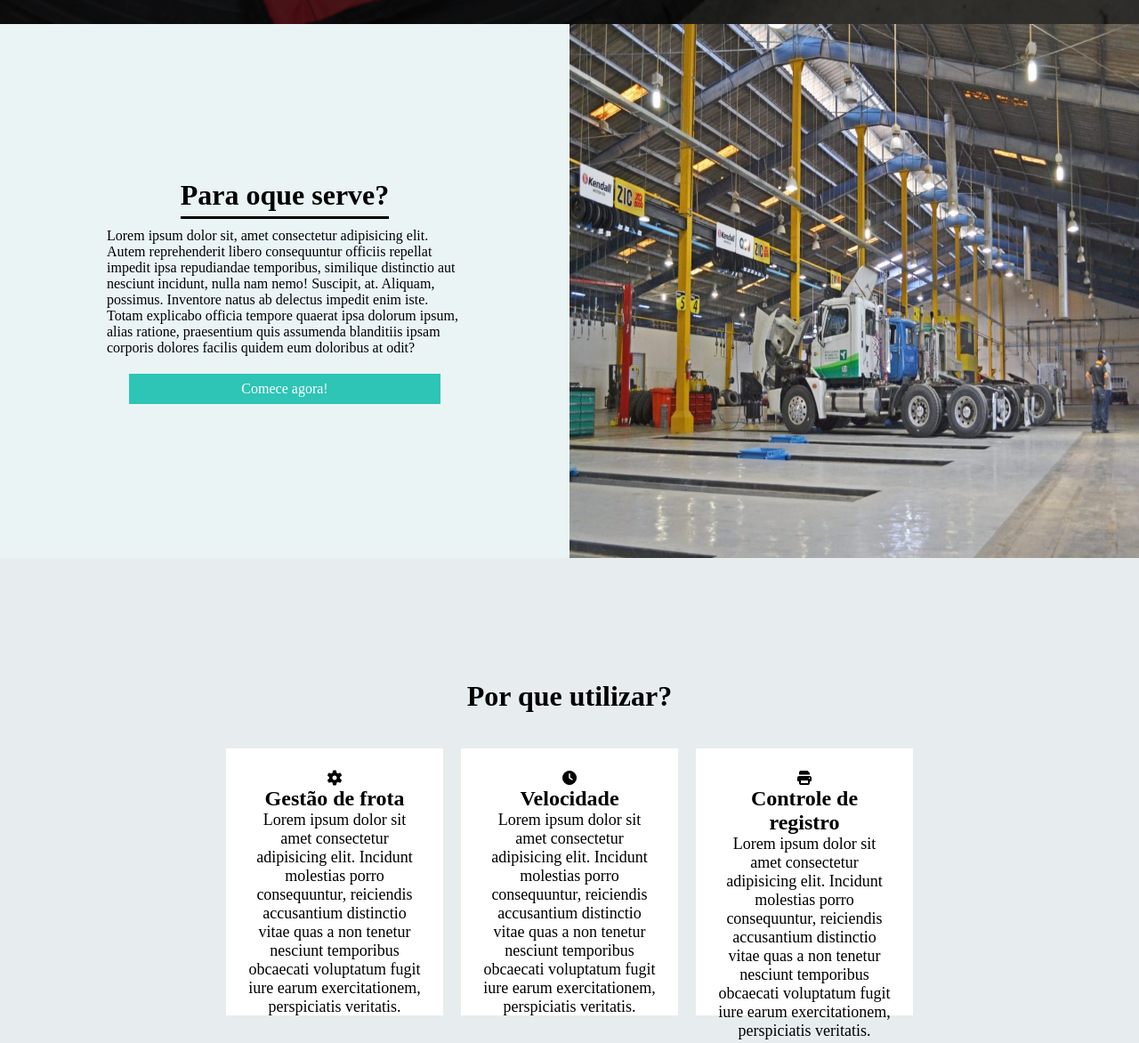
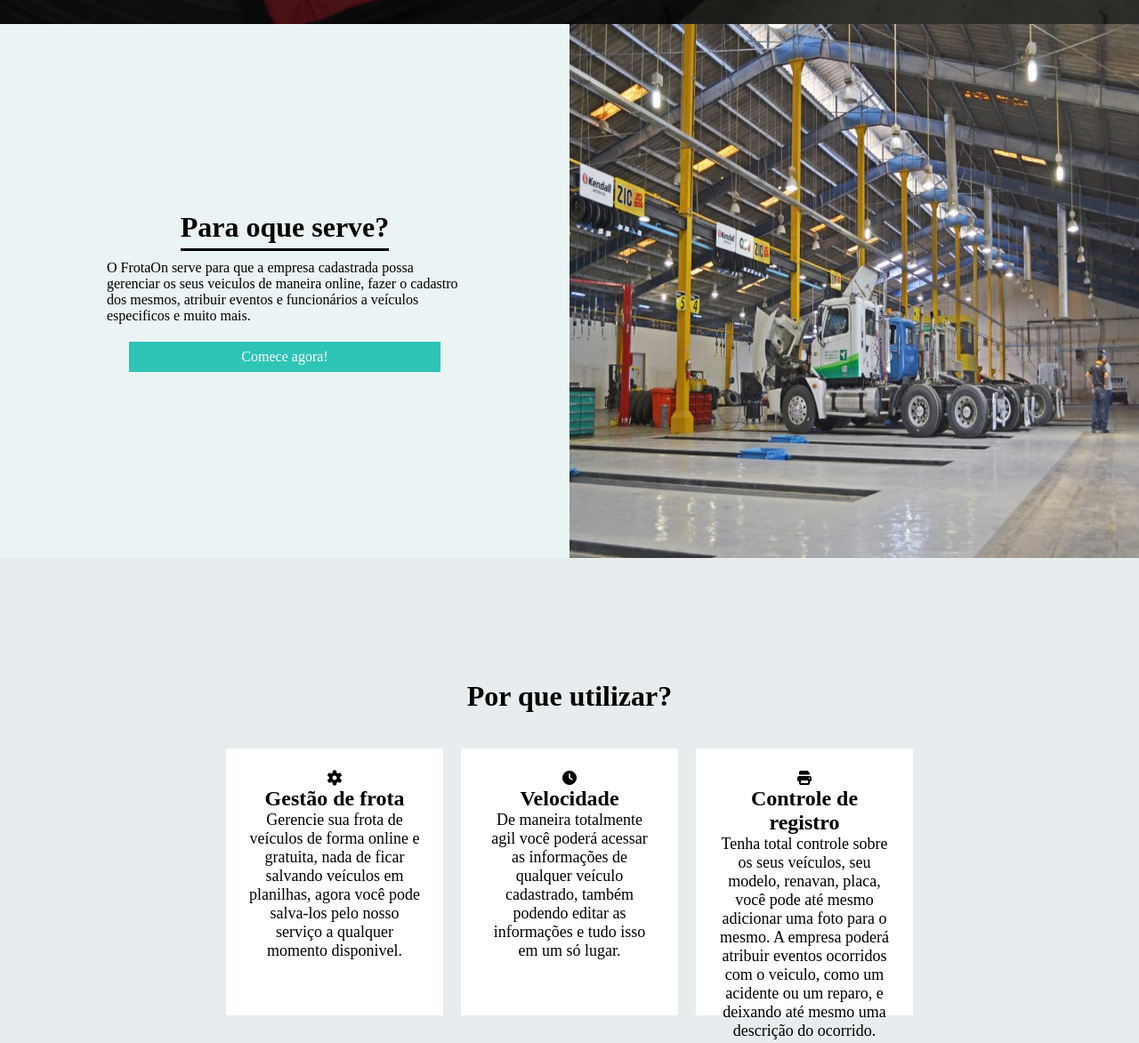
Before and after one commit to thiagomello23/Projeto_faculdade_3, a plain HTML site: page FRONT-END/trab2semestre.html in a window 1280 px wide. Shown: the part 773-1945 px from the top of the page at 89% size. Drawn offline with Linux system fonts and the light colour scheme; files that its build step writes are made by us from their sources.

Commit message:
Adicionando mensagens Home

```diff
--- a/FRONT-END/trab2semestre.html
+++ b/FRONT-END/trab2semestre.html
@@ -32,8 +32,8 @@
                 </nav>
             </header>
             <div class="hero--content">
-                <h1>Nome do produto</h1>
-                <p>Lorem ipsum dolor sit amet consectetur, adipisicing elit. Vitae quo repellat temporibus sint saepe? Earum eius deserunt corporis molestias consequatur est, atque omnis doloremque! Aspernatur omnis officia laudantium cum aut.</p>
+                <h1>FrotaOn</h1>
+                <p>O melhor controle de frota online do brasil! Venha conhecer o funcionamento do nosso serviço, basta apenas se cadastrar!</p>
                 <a href="./_pages/logreg.html" class="hero--btn">Inicie agora!</a>
             </div>
         </div>
@@ -41,8 +41,7 @@
         <div class="intro--produto" id="sobre">
             <div class="intro--produto--content">
                 <h1 class="intro--title">Para oque serve?</h1>
-                <p>Lorem ipsum dolor sit, amet consectetur adipisicing elit. Autem reprehenderit libero consequuntur officiis repellat impedit ipsa repudiandae temporibus, similique distinctio aut nesciunt incidunt, nulla nam nemo! Suscipit, at. Aliquam, possimus.
-                Inventore natus ab delectus impedit enim iste. Totam explicabo officia tempore quaerat ipsa dolorum ipsum, alias ratione, praesentium quis assumenda blanditiis ipsam corporis dolores facilis quidem eum doloribus at odit?</p>
+                <p>O FrotaOn serve para que a empresa cadastrada possa gerenciar os seus veiculos de maneira online, fazer o cadastro dos mesmos, atribuir eventos e funcionários a veículos especificos e muito mais.</p>
                 <a  href="./_pages/logreg.html" class="intro--btn">Comece agora!</a>
             </div>
             <div class="intro--produto--img--container">
@@ -57,19 +56,19 @@
                 <div class="card--porque">
                     <i class="fa-solid fa-gear"></i>
                     <h2>Gestão de frota</h2>
-                    <p>Lorem ipsum dolor sit amet consectetur adipisicing elit. Incidunt molestias porro consequuntur, reiciendis accusantium distinctio vitae quas a non tenetur nesciunt temporibus obcaecati voluptatum fugit iure earum exercitationem, perspiciatis veritatis.</p>
+                    <p>Gerencie sua frota de veículos de forma online e gratuita, nada de ficar salvando veículos em planilhas, agora você pode salva-los pelo nosso serviço a qualquer momento disponivel.</p>
                 </div>
 
                 <div class="card--porque">
                     <i class="fa-solid fa-clock"></i>
                     <h2>Velocidade</h2>
-                    <p>Lorem ipsum dolor sit amet consectetur adipisicing elit. Incidunt molestias porro consequuntur, reiciendis accusantium distinctio vitae quas a non tenetur nesciunt temporibus obcaecati voluptatum fugit iure earum exercitationem, perspiciatis veritatis.</p>
+                    <p>De maneira totalmente agil você poderá acessar as informações de qualquer veículo cadastrado, também podendo editar as informações e tudo isso em um só lugar.</p>
                 </div>
 
                 <div class="card--porque">
                     <i class="fa-solid fa-print"></i>
                     <h2>Controle de registro</h2>
-                    <p>Lorem ipsum dolor sit amet consectetur adipisicing elit. Incidunt molestias porro consequuntur, reiciendis accusantium distinctio vitae quas a non tenetur nesciunt temporibus obcaecati voluptatum fugit iure earum exercitationem, perspiciatis veritatis.</p>
+                    <p>Tenha total controle sobre os seus veículos, seu modelo, renavan, placa, você pode até mesmo adicionar uma foto para o mesmo. A empresa poderá atribuir eventos ocorridos com o veiculo, como um acidente ou um reparo, e deixando até mesmo uma descrição do ocorrido.</p>
                 </div>
 
             </div>
```
